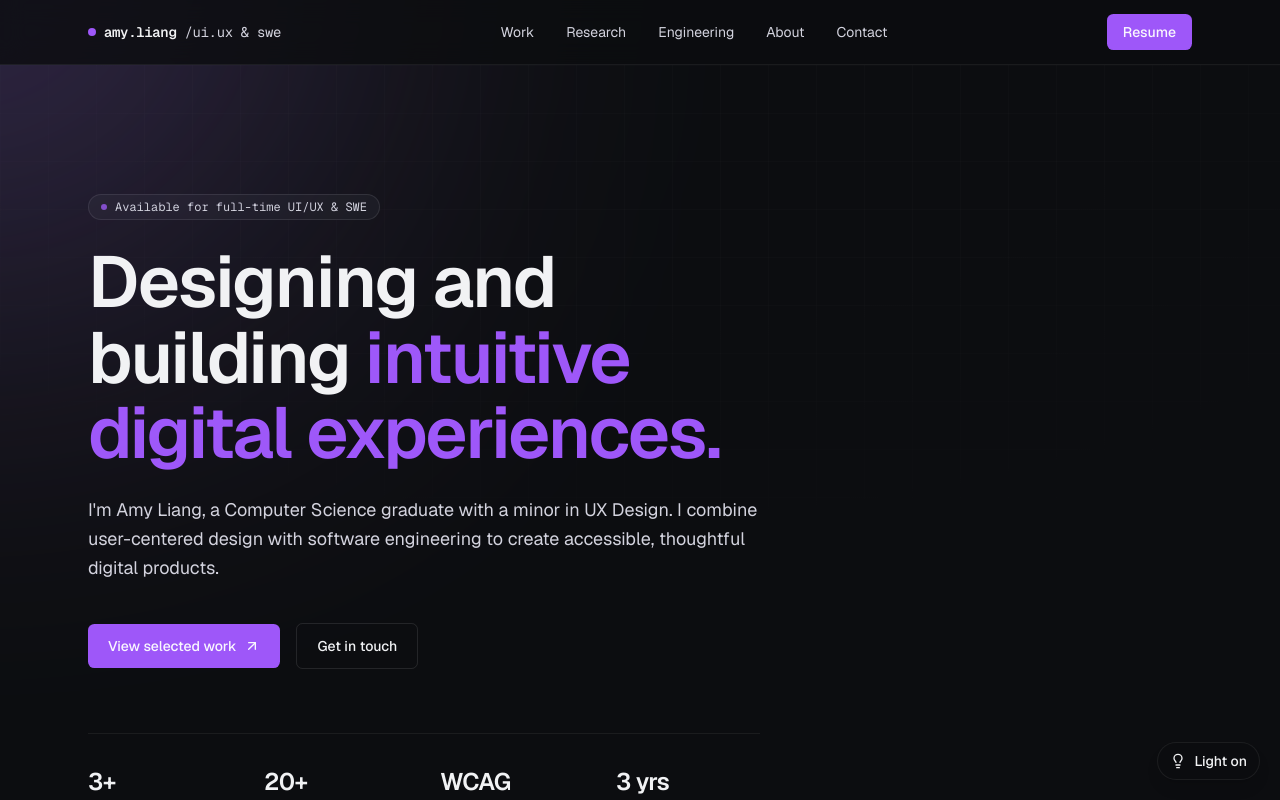
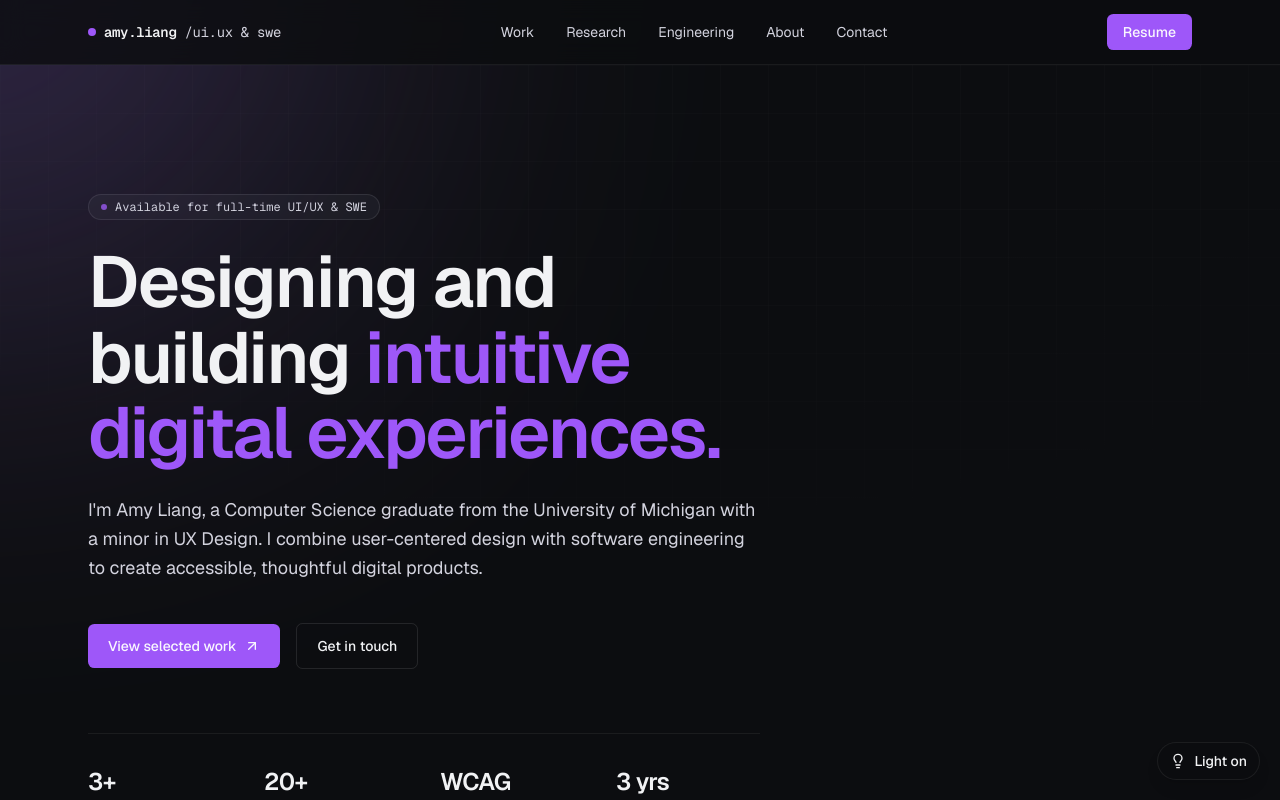
Before and after one commit to liangaj/portfolio, a Next.js app: page / in a window 1280 px wide. Shown: the top 800 px of the page. Built offline with nearby package versions, Linux system fonts and the light colour scheme.

Commit message:
Updated hero to include UMich

```diff
--- a/components/hero.tsx
+++ b/components/hero.tsx
@@ -29,7 +29,7 @@ export function Hero() {
         </h1>
 
         <p className="mt-6 max-w-2xl text-pretty text-lg leading-relaxed text-muted-foreground">
-          I&apos;m Amy Liang, a Computer Science graduate with a minor in UX Design.
+          I&apos;m Amy Liang, a Computer Science graduate from the University of Michigan with a minor in UX Design.
           I combine user-centered design with software engineering to create accessible,
           thoughtful digital products.
         </p>
```
